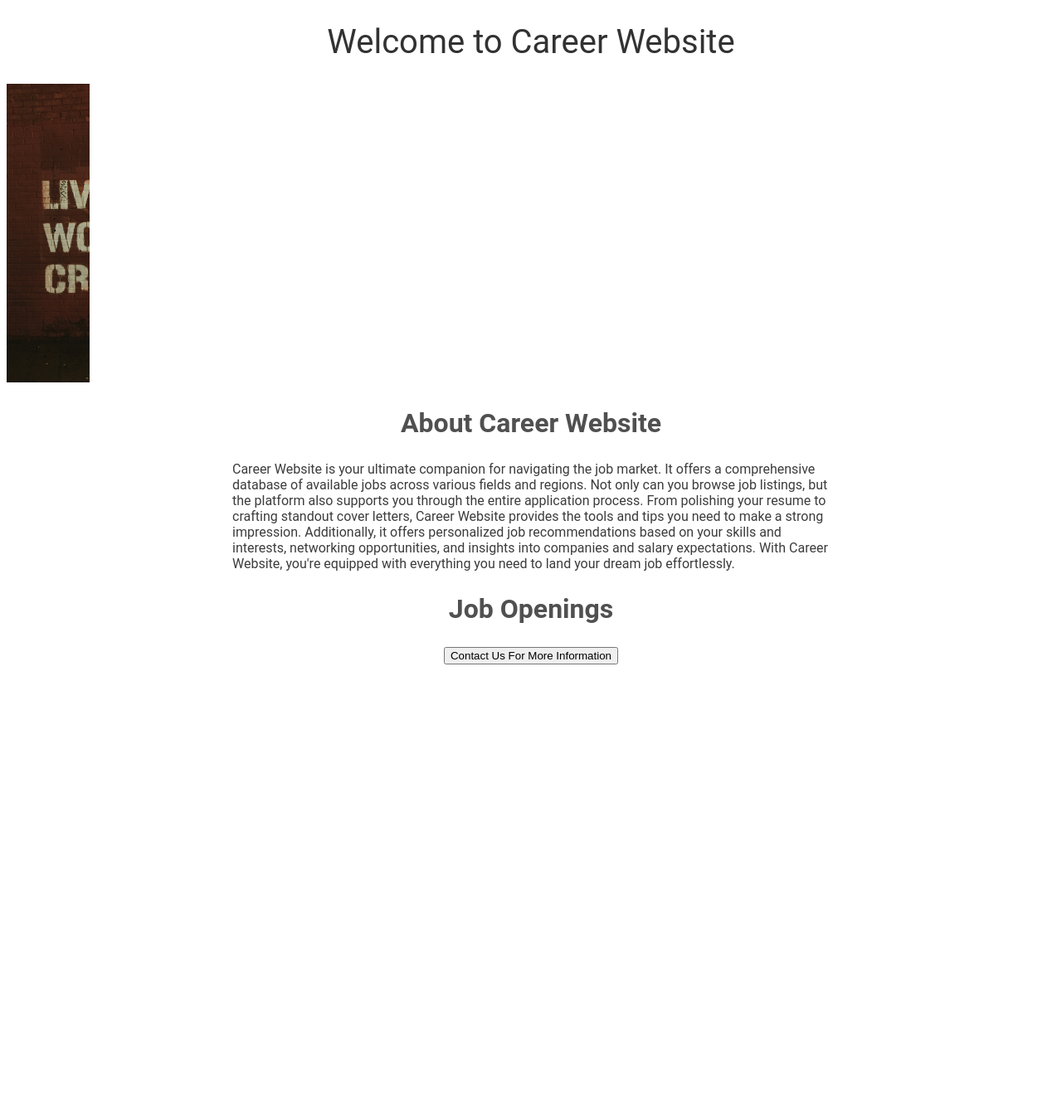
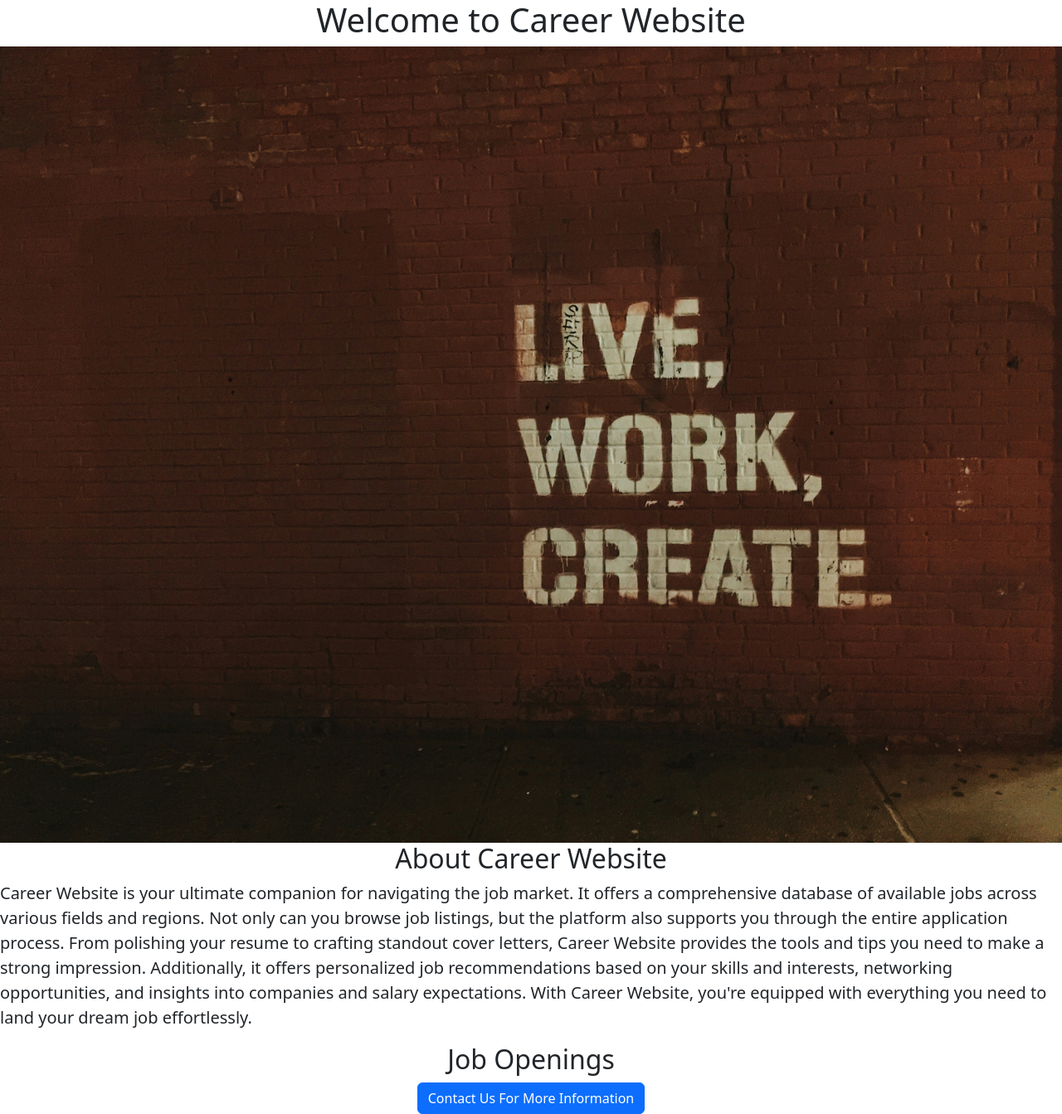
Before and after one commit to jackie-dev-commits/websiteproject, a Flask app: template templates/home.html in a window 1280 px wide. Shown: the whole page at 83% size. Before the commit the page ends 801 px from the top, so only its background shows below. Run offline with Flask 3, Linux system fonts and the light colour scheme; the template is opened without the code that fills it, so the values that code supplies are empty.

Commit message:
Added some JSON and made some changes

```diff
--- a/app.py
+++ b/app.py
@@ -1,8 +1,37 @@
-from flask import Flask, render_template
+from flask import Flask, render_template, jsonify
 app = Flask(__name__)
+
+JOBS=[
+  {
+    'id':'1',
+    'title':'Data Analyst',
+    'location':'Bengaluru, India',
+    'salary': 'Rs. 10,00,000'
+  },
+  {
+    'id':'2',
+    'title':'Data Scientist',
+    'location':'Delhi, India',
+    'salary': 'Rs. 15,00,000'
+  },
+  {
+    'id':'3',
+    'title':'Frontend Engineer',
+    'location':'Remote',
+    'salary': 'Rs. 12,00,000'
+  },
+  {
+    'id':'4',
+    'title':'Backend Engineer',
+    'location':'San Francisco, USA',
+    'salary': '$120,000'
+  },
+]
 @app.route('/')
 def hello_world():
-    return render_template('home.html')
-
+    return render_template('home.html',jobs=JOBS)
+@app.route("/jobs")
+def list_jobs():
+    return jsonify(JOBS)
 if __name__ == '__main__':
  app.run(host='0.0.0.0', debug=True)
--- a/templates/home.html
+++ b/templates/home.html
@@ -2,46 +2,27 @@
 <html>
   <head>
     <title>Career website</title>
+    <meta charset="utf-8">
+    <meta name="viewport" content="width=device-width, initial-scale=1">
+    <link href="https://cdn.jsdelivr.net/npm/bootstrap@5.3.3/dist/css/bootstrap.min.css" rel="stylesheet" integrity="sha384-QWTKZyjpPEjISv5WaRU9OFeRpok6YctnYmDr5pNlyT2bRjXh0JMhjY6hW+ALEwIH" crossorigin="anonymous">
     <style>
-      h1{
-        font-family: roboto;
-        font-size: 40px;
-        font-weight: normal;
-        color: rgb(50,50,50);
-        text-align: center;
-      }
-      #banner{
-        width: 100px;
-        height: 360px;
-        object-fit: cover;
-      }
-      h2{
-        font-family: roboto;
-        font-size: 32px;
-        color: rgb(80,80,80);
-        text-align: center;
-      }
-      p{
-        font-family: roboto;
-        color: rgb(60,60,60);
-      }
-      #container{
-        max-width: 720px;
-        margin: 0 auto;
-      }
+
     </style>
   </head>
   <body>
-    <h1>Welcome to Career Website</h1>
-    <img id="banner" src="static/banner.png.jpg" height="320">
-    <div id="container">
-    <h2>About Career Website</h2>
-    <p>Career Website is your ultimate companion for navigating the job market. It offers a comprehensive database of available jobs across various fields and regions. Not only can you browse job listings, but the platform also supports you through the entire application process. From polishing your resume to crafting standout cover letters, Career Website provides the tools and tips you need to make a strong impression. Additionally, it offers personalized job recommendations based on your skills and interests, networking opportunities, and insights into companies and salary expectations. With Career Website, you're equipped with everything you need to land your dream job effortlessly.</p>
-    <h2>Job Openings</h2>
-    <p></p>
-    </div>
-    <div style="text-align: center;">
-    <button>Contact Us For More Information</button>
+    <h1 class="text-center">Welcome to Career Website</h1>
+    <img src="static/banner.png.jpg" class="img-fluid" >
+    <div>
+    <h2 class="text-center">About Career Website</h2>
+    <p class="lead">Career Website is your ultimate companion for navigating the job market. It offers a comprehensive database of available jobs across various fields and regions. Not only can you browse job listings, but the platform also supports you through the entire application process. From polishing your resume to crafting standout cover letters, Career Website provides the tools and tips you need to make a strong impression. Additionally, it offers personalized job recommendations based on your skills and interests, networking opportunities, and insights into companies and salary expectations. With Career Website, you're equipped with everything you need to land your dream job effortlessly.</p>
+    <h2 class="text-center">Job Openings</h2>
+      <div>
+        {% for job in jobs %}
+        {% include 'jobitem.html' %}
+        {% endfor %}
+      </div>
+    <div class="text-center">
+    <button class="btn btn-primary">Contact Us For More Information</button>
     </div>
   </body>
 </html>
```
Also changed, not shown: templates/jobitem.html (added, +15 -0 lines).
